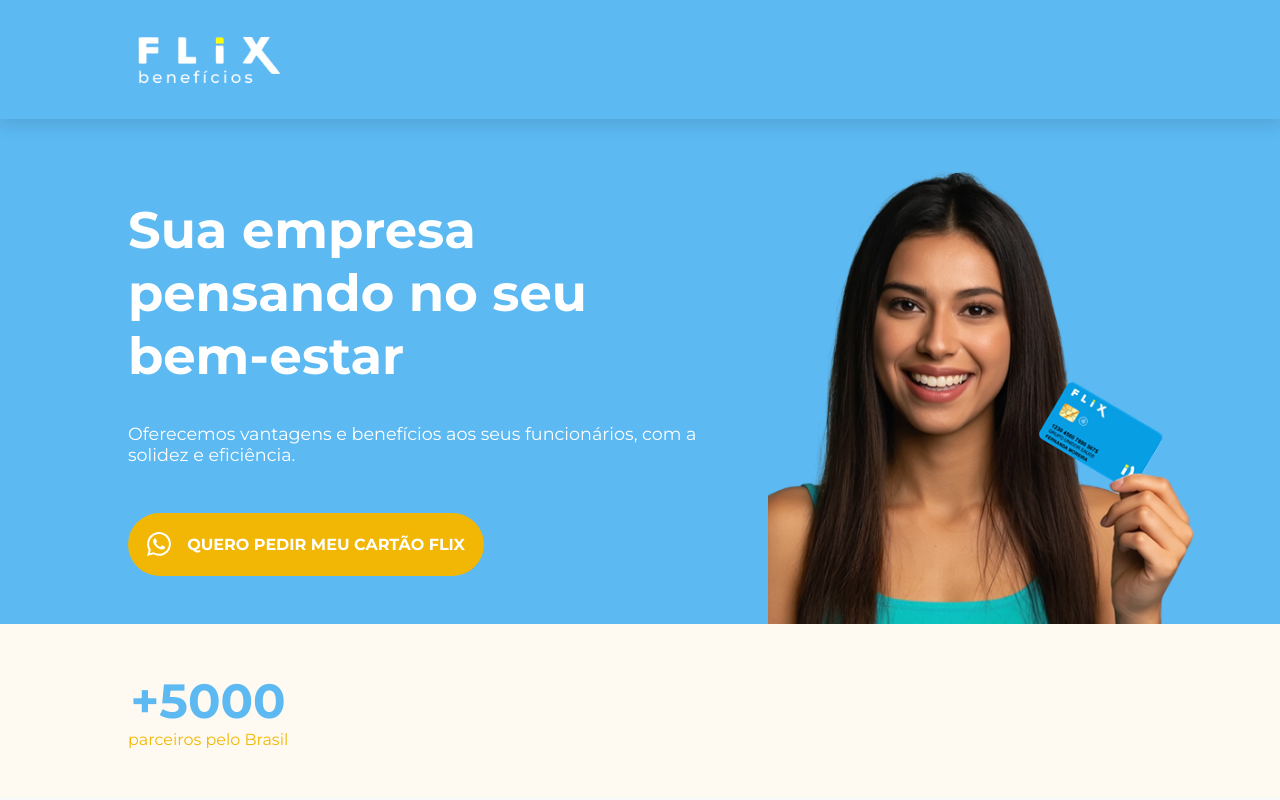
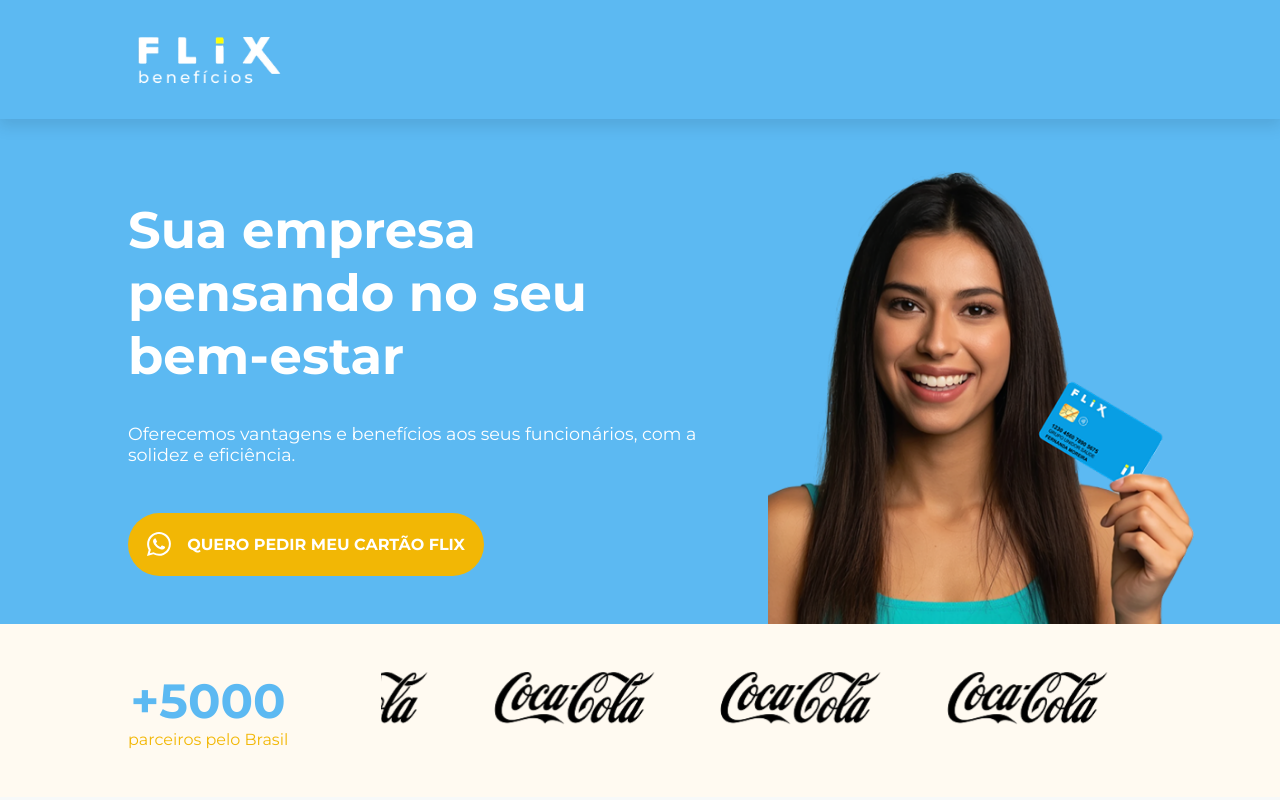
Before and after one commit to Miguelpenha/Flix-Beneficios, a Next.js app: page / in a window 1280 px wide. Shown: the top 800 px of the page. Built offline with nearby package versions, Linux system fonts and the light colour scheme; no server answers.

Commit message:
Add slides logos in showcase

```diff
--- a/components/LogosSlides/style.ts
+++ b/components/Showcases/LogosSlides/style.ts
@@ -3,11 +3,16 @@
 import Image from 'next/image'
 
 export const Swiper = styled(SwiperRaw)`
-    width: 80%;
+    width: 70%;
+    max-width: 70em;
 
     .swiper-slide {
         width: auto;
         align-self: center;
+    }
+
+    @media screen and (max-width: 900px) {
+        margin-top: 3em;
     }
 `
 
--- a/components/LogosSlides/useSlidesPerView.ts
+++ b/components/Showcases/LogosSlides/useSlidesPerView.ts
@@ -4,7 +4,7 @@
     const [slidesPerView, setSlidesPerView] = useState<number>(2)
 
     function handleResize() {
-        setSlidesPerView(window.innerWidth <= 900 ? 2 : 5)
+        setSlidesPerView(window.innerWidth <= 900 ? 2 : 4)
     }
 
     useEffect(() => {
--- /dev/null
+++ b/components/Showcases/images.ts
@@ -0,0 +1,28 @@
+import { ILogosSlides } from './LogosSlides'
+import logoFlix from '../../public/img/companies/coca-cola.png'
+
+const images: ILogosSlides['images'] = [
+    {
+        src: logoFlix,
+        alt: 'Logo Flix'
+    },
+    {
+        src: logoFlix,
+        alt: 'Logo Flix'
+    },
+    {
+
+        src: logoFlix,
+        alt: 'Logo Flix'
+    },
+    {
+        src: logoFlix,
+        alt: 'Logo Flix'
+    },
+    {
+        src: logoFlix,
+        alt: 'Logo Flix'
+    }
+]
+
+export default images
--- a/components/Showcases/index.tsx
+++ b/components/Showcases/index.tsx
@@ -1,5 +1,7 @@
 import useAnimation from './useAnimation'
 import { Container, ContainerNumber, Number, Text } from './style'
+import LogosSlides from './LogosSlides'
+import images from './images'
 
 function Showcases() {
     useAnimation()
@@ -10,6 +12,7 @@
                 <Number>+<span className="value">0</span></Number>
                 <Text>parceiros pelo Brasil</Text>
             </ContainerNumber>
+            <LogosSlides id="companies" images={images}/>
         </Container>
     )
 }
```
Also changed, not shown: components/Showcases/LogosSlides/index.tsx (renamed from components/LogosSlides/index.tsx), public/img/companies/coca-cola.png (added).
